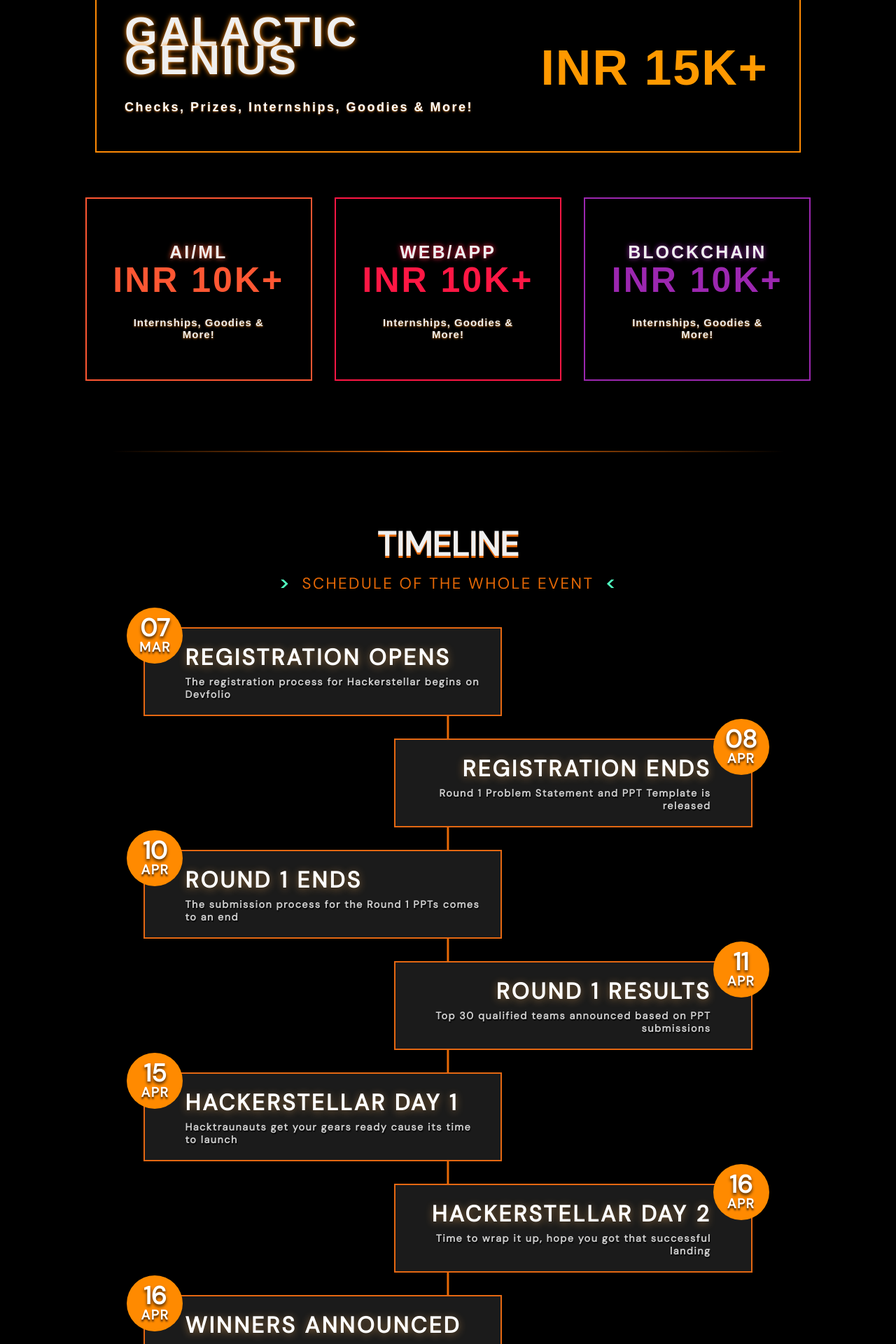
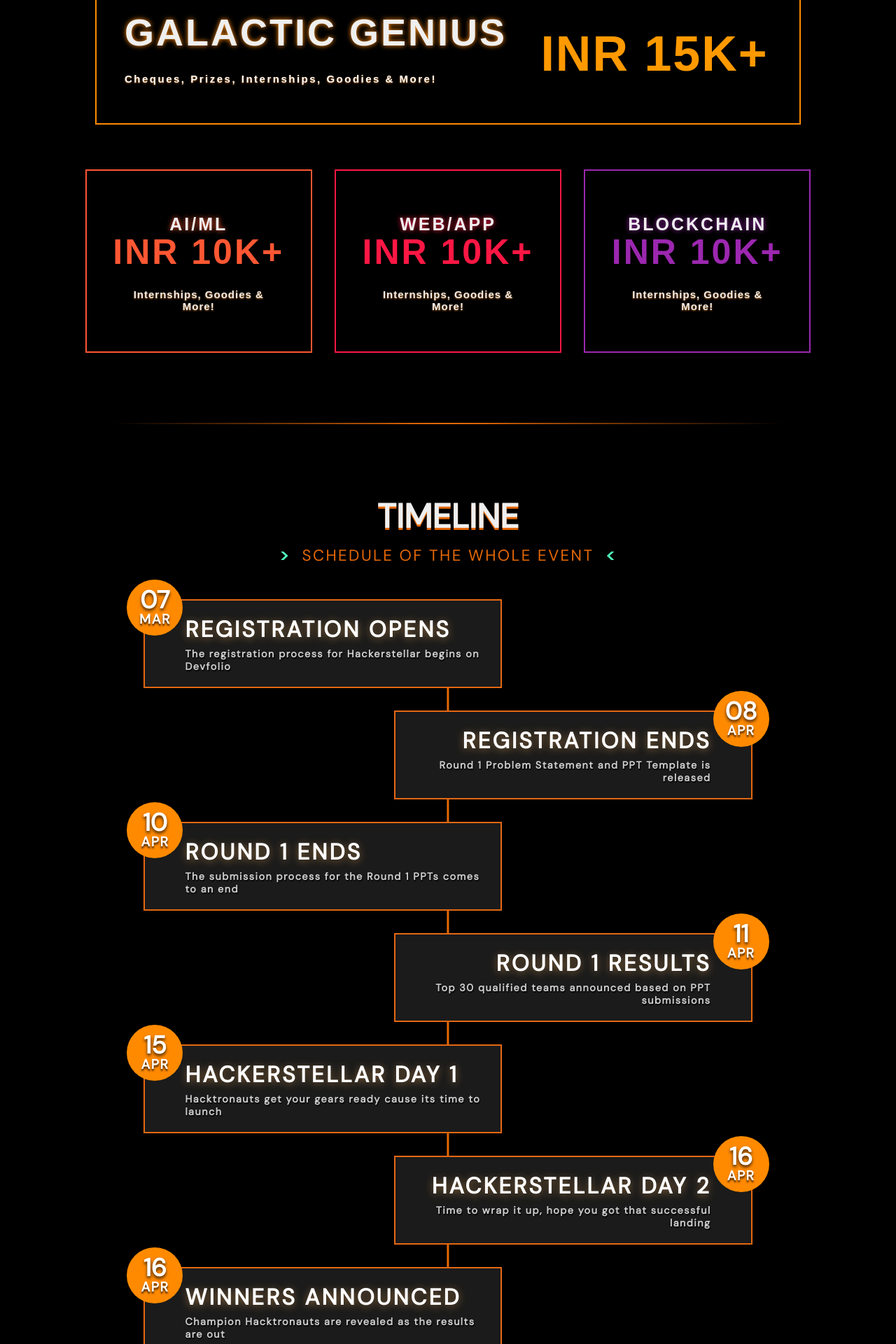
Before and after one commit to CSI-KJSCE/Hackerstellar, a React (Create React App) app: page / in a window 1280 px wide. Shown: the part 2600-4520 px from the top of the page at 70% size. Built offline with nearby package versions, Linux system fonts and the light colour scheme.

Commit message:
feat: verbwire and typos

```diff
--- a/src/data/prizes/prizes.json
+++ b/src/data/prizes/prizes.json
@@ -3,7 +3,7 @@
     {
       "domain": "GALACTIC GENIUS",
       "prize": "15",
-      "desc": "Checks, Prizes, Internships, Goodies & More!",
+      "desc": "Cheques, Prizes, Internships, Goodies & More!",
       "color": "#FF8A04"
     }
   ],
--- a/src/data/sponsors/sponsors.json
+++ b/src/data/sponsors/sponsors.json
@@ -76,6 +76,11 @@
                 "name"  : "Qoom",
                 "image" : "/images/qoom.png",
                 "link"  : "https://www.interviewcake.com/"
+            },
+            {
+                "name"  : "Verbwire",
+                "image" : "/images/verbwire.png",
+                "link"  : "https://www.verbwire.com/"
             }
         ]
     },
--- a/src/data/timeline/timeline.json
+++ b/src/data/timeline/timeline.json
@@ -30,7 +30,7 @@
     {
         "align": "left",
         "title": "HACKERSTELLAR DAY 1",
-        "subtitle": "Hacktraunauts get your gears ready cause its time to launch",
+        "subtitle": "Hacktronauts get your gears ready cause its time to launch",
         "date": "15",
         "month": "APR"
     },
@@ -44,7 +44,7 @@
     {
         "align": "left",
         "title": "WINNERS ANNOUNCED",
-        "subtitle": "Champion Hacktaunauts are revealed as the results are out",
+        "subtitle": "Champion Hacktronauts are revealed as the results are out",
         "date": "16",
         "month": "APR"
     }
--- a/src/pages/styles/Prizes.css
+++ b/src/pages/styles/Prizes.css
@@ -59,7 +59,7 @@
 .prizes_gg_title {
   text-align: left;
   text-transform: uppercase;
-  font-size: 60px;
+  font-size: 54px;
   letter-spacing: 3px;
   font-family: "Montserrat", sans-serif;
   font-weight: bold;
@@ -70,7 +70,7 @@
 .prizes_gg_content {
   font-family: "Montserrat", sans-serif;
   font-weight: 700;
-  font-size: 18px;
+  font-size: 15px;
   line-height: 30px;
   letter-spacing: 2.5px;
   text-shadow: 0px 1px 2.5px #ac5d00;
```
Also changed, not shown: public/images/verbwire.png (added), 1 other file (tests, documents, lock files or other folders).
